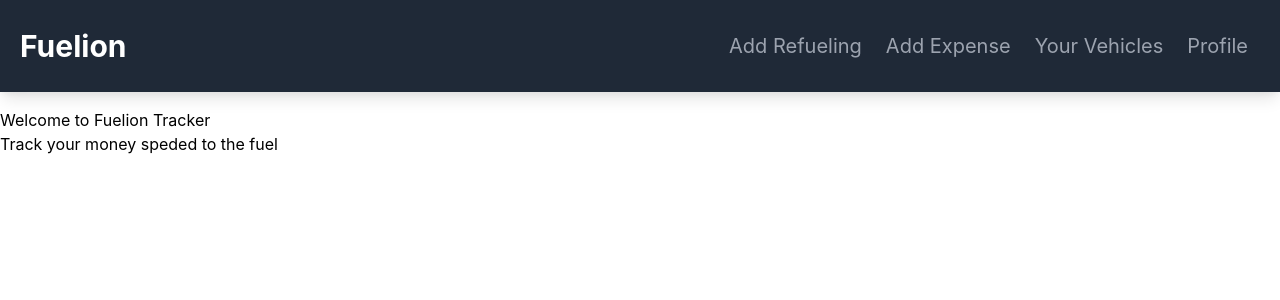
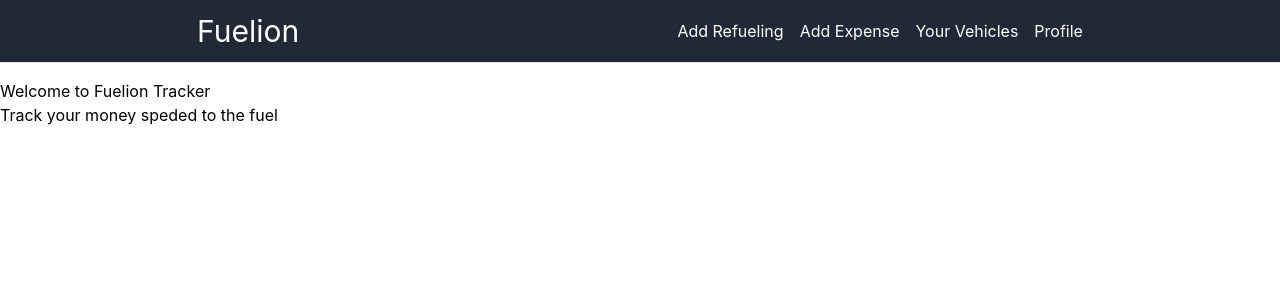
Before and after one commit to Bedol/fuelion-tracker, a Next.js app: page / in a window 1280 px wide. Shown: the top 300 px of the page. Built offline with nearby package versions, Linux system fonts and the light colour scheme.

Commit message:
Better Navigation

```diff
--- a/components/Navigation.tsx
+++ b/components/Navigation.tsx
@@ -3,23 +3,22 @@ import Link from "next/link";
 
 const Navigation = () => {
   return (
-    <header>
-      <nav className="bg-gray-800 shadow-lg">
-        <div className="container mx-auto sm:py-2">
-          <div className="sm:flex items-center justify-between p-5">
-            <div className="text-white">
+    <header className="border-b md:flex md:items-center justify-around p-4 bg-gray-800">
+      <div className="flex items-center justify-between mb-4 md:mb-0">
+        <h1 className="leading-none text-3xl text-white hover:text-gray-200">
           <Link href="/">
-                <a className="text-3xl font-bold">Fuelion</a>
+            <a className="no-underline">Fuelion</a>
           </Link>
+        </h1>
       </div>
-            <ul className="text-gray-400 text-xl sm:flex sm:flex-wrap sm:self-center">
+
+      <nav className="">
+        <ul className="list-reset md:flex md:items-center">
           <NavigationItem name="Add Refueling" path="/fueling/new" />
           <NavigationItem name="Add Expense" path="/expenses/new" />
           <NavigationItem name="Your Vehicles" path="/vehicles" />
           <NavigationItem name="Profile" path="/profiles" />
         </ul>
-          </div>
-        </div>
       </nav>
     </header>
   );
--- a/components/NavigationItem.tsx
+++ b/components/NavigationItem.tsx
@@ -7,10 +7,10 @@ type SidebarLinkProps = {
 
 const SidebarLink = ({ path, name }: SidebarLinkProps) => {
   return (
-    <li className="sm:inline-block py-2 md:py-0 ">
+    <li className="md:ml-4">
       <Link href={path}>
-        <a className="p-3 hover:text-white">
-          <span>{name}</span>
+        <a className="block no-underline py-2 text-white hover:text-gray-200 md-border-none md:p-0">
+          {name}
         </a>
       </Link>
     </li>
```
Lines whose indentation alone changed are shown as unchanged.
